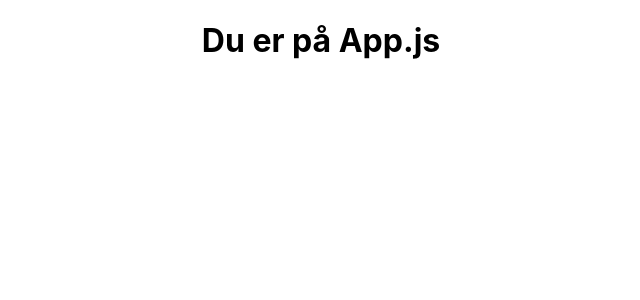
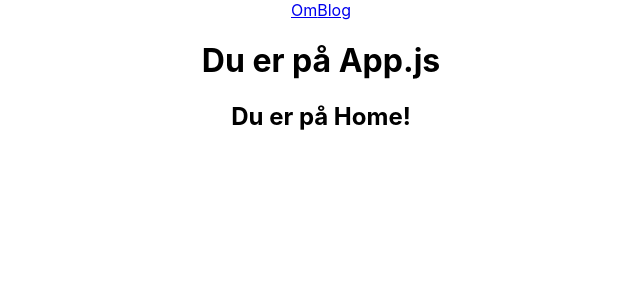
Before and after one commit to nkped/routing-eksperimenter, a React (Create React App) app: page / in a window 1280 px wide. Shown: the top 300 px of the page, without its empty margins (319-959 px from the left). Built offline with nearby package versions, Linux system fonts and the light colour scheme.

Commit message:
Basic nav works

```diff
--- a/src/App.js
+++ b/src/App.js
@@ -1,10 +1,17 @@
-import logo from "./logo.svg";
+import { Link, Outlet } from "react-router-dom";
 import "./App.css";
 
 function App() {
   return (
     <div className="App">
-      <h1>Du er på App.js</h1>
+      <nav>
+        <Link to="om">Om</Link>
+        <Link to="blog">Blog</Link>
+      </nav>
+      <div>
+        <h1>Du er på App.js</h1>
+      </div>
+      <Outlet />
     </div>
   );
 }
--- a/src/index.js
+++ b/src/index.js
@@ -3,13 +3,24 @@ import ReactDOM from "react-dom/client";
 import "./index.css";
 import App from "./App";
 import reportWebVitals from "./reportWebVitals";
-import { BrowserRouter } from "react-router-dom";
+import { BrowserRouter, Routes, Route } from "react-router-dom";
+
+//Routes
+import Om from "./routes/om";
+import Home from "./routes/home";
+import Blog from "./routes/blog";
 
 const root = ReactDOM.createRoot(document.getElementById("root"));
 root.render(
   <React.StrictMode>
     <BrowserRouter>
-      <App />
+      <Routes>
+        <Route path="/" element={<App />}>
+          <Route index element={<Home />} />
+          <Route path="om" element={<Om />} />
+          <Route path="blog" element={<Blog />} />
+        </Route>
+      </Routes>
     </BrowserRouter>
   </React.StrictMode>
 );
```
